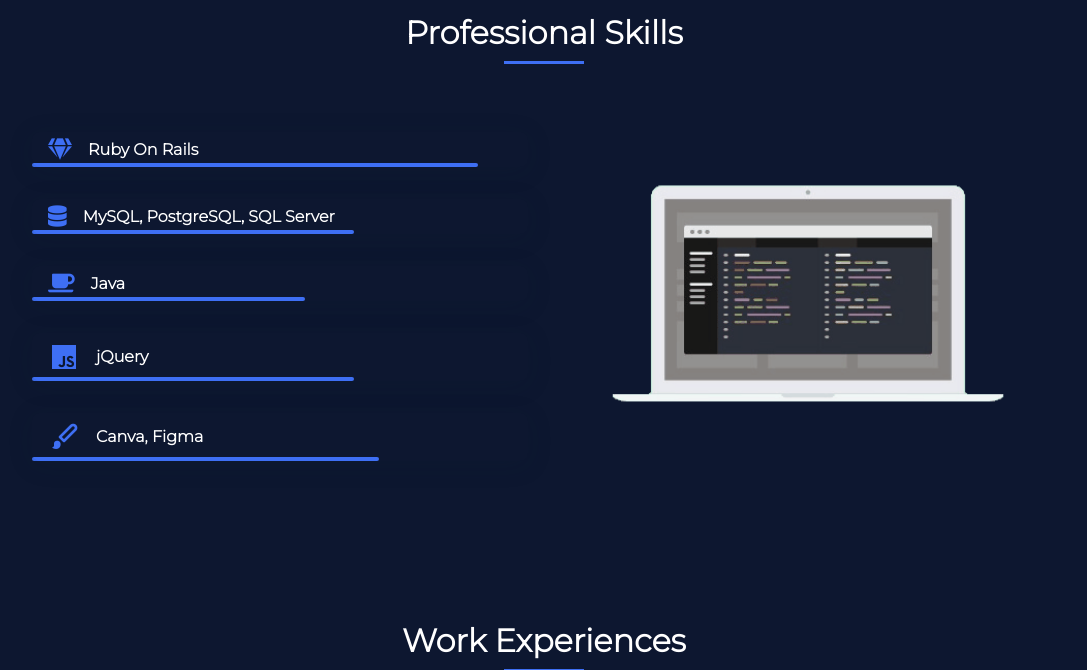
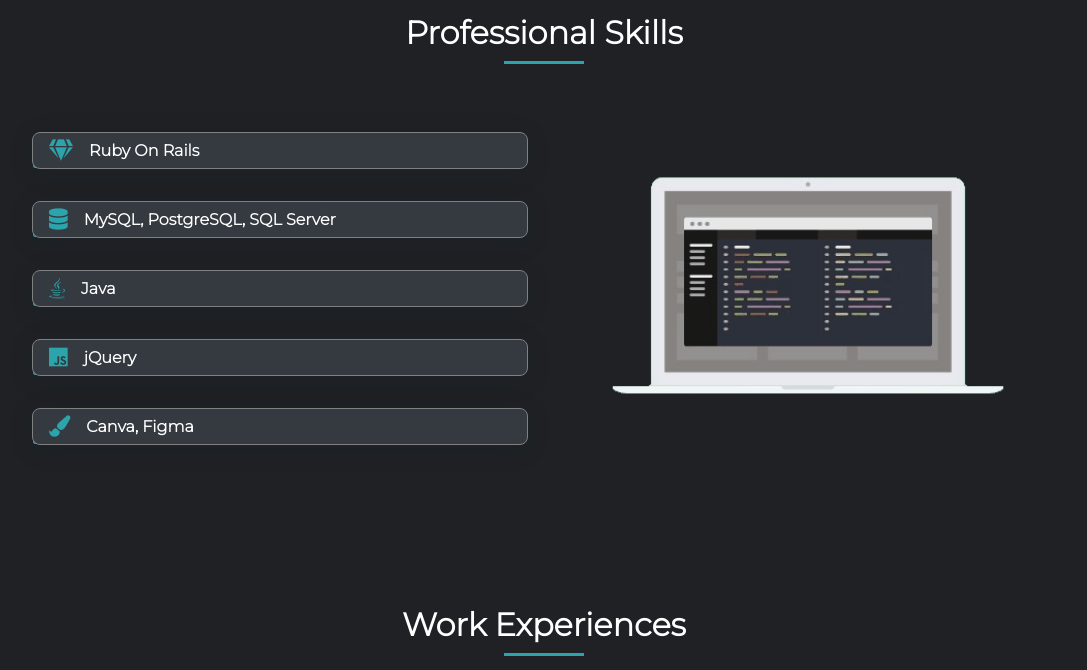
Before and after one commit to sophiaclara/sophia, a plain HTML site: page index.html in a window 1280 px wide. Shown: the part 1300-1970 px from the top of the page, without its empty margins (96-1183 px from the left). Drawn offline with nearby package versions, Linux system fonts and the light colour scheme.

Commit message:
Update theme

```diff
--- a/assets/css/styles.css
+++ b/assets/css/styles.css
@@ -8,8 +8,8 @@
   /*Purple 260 - Red 355 - Blue 224 - Pink 340*/
   /* HSL color mode */
   --hue-color: 224;
-  --first-color: hsl(var(--hue-color), 89%, 60%);
-  --second-color: hsl(var(--hue-color), 56%, 12%);
+  --first-color: #2ca4ab;
+  --second-color: #1f2125;
   /*===== Fuente y tipografia =====*/
   --body-font: 'Montserrat', sans-serif;
   --big-font-size: 30px;
@@ -113,7 +113,7 @@
   top: 0;
   left: 0;
   z-index: var(--z-fixed);
-  background-color: var(--second-color);
+  background-color: #343a40;
   box-shadow: 0 1px 4px rgba(146, 161, 176, 0.15);
 }
 
@@ -257,6 +257,8 @@
 
 .button:hover {
   box-shadow: 0px 10px 36px rgba(0, 0, 0, 0.15);
+  background-color: #A5C9CA;
+  color: black;
 }
 
 /* ===== ABOUT =====*/
@@ -306,6 +308,8 @@
   margin-bottom: var(--mb-4);
   border-radius: .5rem;
   box-shadow: 0px 4px 25px rgba(14, 36, 49, 0.15);
+  border: 1px solid grey;
+  background-color: #343a40;
 }
 
 .skills__icon {
@@ -327,6 +331,7 @@
   height: .25rem;
   border-radius: .5rem;
   z-index: var(--z-back);
+  border: 1px solid var(--first-color);
 }
 
 .skills__html {
@@ -358,6 +363,8 @@
   box-shadow: 0px 4px 25px rgba(14, 36, 49, 0.15);
   border-radius: .5rem;
   overflow: hidden;
+  background-color: #343a40;
+  border: 1px solid grey;
 }
 
 .work__img img {
--- a/index.html
+++ b/index.html
@@ -113,7 +113,7 @@
           </div>
           <div class="skills__data">
             <div class="skills__names">
-              <i class="fa fa-coffee skills__icon fa-lg"></i>
+              <i class="fab fa-brands fa-java skills__icon fa-lg"></i>
               <span class="skills__name">Java</span>
             </div>
             <div class="skills__bar skills__css">
@@ -122,7 +122,7 @@
           </div>
           <div class="skills__data">
             <div class="skills__names">
-              <i class='bx bxl-javascript skills__icon' ></i>
+              <i class="fab fa-js skills__icon fa-lg"></i>
               <span class="skills__name">jQuery</span>
             </div>
             <div class="skills__bar skills__js">
@@ -131,7 +131,7 @@
           </div>
           <div class="skills__data">
             <div class="skills__names">
-              <i class='bx bxs-paint skills__icon'></i>
+              <i class="fa fa-paint-brush skills__icon fa-lg"></i>
               <span class="skills__name">Canva, Figma</span>
             </div>
             <div class="skills__bar skills__ux">
@@ -156,23 +156,6 @@
             <ion-icon name="book-outline"></ion-icon>
           </div>
         </div>
-
-        <!-- <ol class="timeline-list">
-          <li class="timeline-item">
-            <h4 class="h4 timeline-item-title">Ruby on Rails Developer</h4>
-            <span>2020 — Present</span>
-          </li>
-
-          <li class="timeline-item">
-            <h4 class="h4 timeline-item-title">Support Developer</h4>
-            <span>2019 — 2020</span>
-          </li>
-
-          <li class="timeline-item">
-            <h4 class="h4 timeline-item-title">Quality Assurance</h4>
-            <span>2018 — 2019</span>
-          </li>
-        </ol> -->
         <img src="assets/img/experience.png"></img><br>
       </section>
       <center><h3 style="font-weight: var(--font-semi);" class="about__text">Here are a few past projects I've worked on</h3></center>
@@ -221,8 +204,8 @@
       <h2 class="section-title">Contact</h2>
 
       <div class="contact__container bd-grid">
-        <h2 class="about__text" style="font-size: larger;">Reach Out to me !</h2>
-        <p class="about__text" style="font-size: large;">Discuss a project or just want to say hi? my inbox is open for all.<p>
+        <center><h2 class="about__text" style="font-size: larger;">Reach Out to me !</h2>
+        <p class="about__text" style="font-size: large;">Discuss a project or just want to say hi? my inbox is open for all.<p></center>
           <form action="" class="contact__form">
             <input type="text" placeholder="Name" class="contact__input">
             <input type="mail" placeholder="Email" class="contact__input">
```
Also changed, not shown: assets/img/experience.png.
